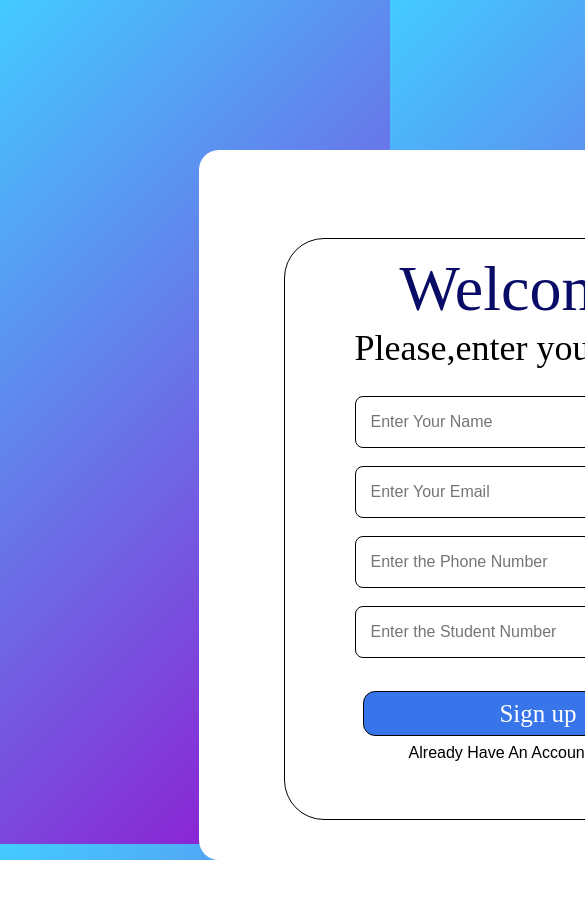
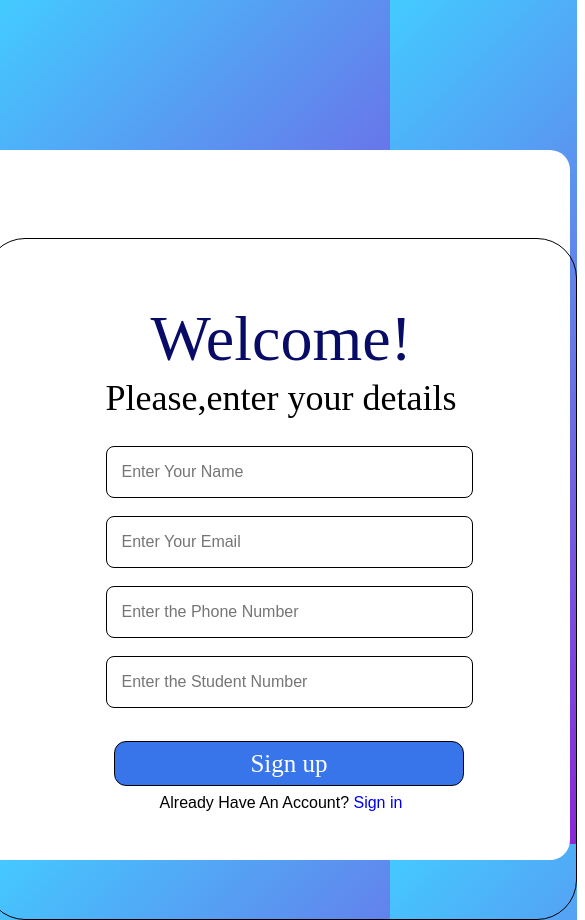
Before and after one commit to yash-mishra150/Login-form-133, a React (Create React App) app: page / in a window 390 px wide. Shown: the top 920 px of the page, 585 px wide, since content can reach past the window. Before the commit the page ends 860 px from the top, so only its background shows below. Built offline with nearby package versions, Linux system fonts and the light colour scheme; grey boxes are pictures that could not be loaded; the HTML template or start-up script is replaced by a standard one.

Commit message:
tryin gto solve a error in making responsive register page and login page is ready and responsive..

```diff
--- a/src/App.js
+++ b/src/App.js
@@ -12,18 +12,16 @@ function App() {
           exact
           path="/"
           element={
-            <>
-              <RegisterCard/>
-            </>
+            <section>
+            <RegisterCard />
+            </section>
           }
         ></Route>
         <Route
           path="/login"
           element={
             <Card children={Children}>
-              <section>
                 <LoginForm />
-              </section>
             </Card>
           }
         />
--- a/src/components/RegisterCard.jsx
+++ b/src/components/RegisterCard.jsx
@@ -5,13 +5,13 @@ import RegisterForm from "./RegisterForm";
 
 function RegisterCard({ reverse }) {
   return (
-    <div className="main">
       <div className="container2">
         <img src={logo} className="med1" alt="med+" />
         <img src={logo2} className="med2" alt="med_main_image" />
-        <RegisterForm />
+        <section>
+        <RegisterForm/>
+        </section>
       </div>
-    </div>
   );
 }
 
--- a/src/index.css
+++ b/src/index.css
@@ -6,9 +6,10 @@
 body {
   font-family: "Poppins", sans-serif;
 }
-main{
+main {
   position: relative;
   display: flex;
+  justify-content: center;
 }
 :root {
   background-repeat: no-repeat;
@@ -31,9 +32,8 @@ main{
 .container2 {
   position: relative;
   top: 55px;
-  justify-content: center;
+  left: 165px;
   height: 690px;
-  margin-left: 149px;
   width: 1200px;
   background-color: #fff;
   border-radius: 20px;
@@ -57,7 +57,6 @@ main{
 
 .login2 {
   position: relative;
-  top: 0px;
   left: 350px;
   width: 470px;
   height: 500px;
@@ -73,7 +72,7 @@ main{
 
 .login3 {
   position: relative;
-  top: -50px;
+  top: -55px;
   left: 350px;
   width: 490px;
   height: 580px;
@@ -187,24 +186,20 @@ form .input-box .link {
   text-decoration: none;
 }
 
-
-
-@media (max-width: 768px) {
+@media (width <= 768px) {
   .container {
     top: 5vh;
     padding: 10px;
     width: 700px;
     top: 150px;
     left: 80px;
-
   }
   .container2 {
     top: 5vh;
     padding: 10px;
+    top: 150px;
     width: 650px;
-    top: 150px;
-    left: 50px;
-
+    left: -100px;
   }
 
   .med1 {
@@ -222,10 +217,12 @@ form .input-box .link {
   .login3 {
     top: 60px;
     left: -225px;
+    width: 590px;
+    height: 680px;
   }
 }
 
-@media (max-width: 360px){
+@media (max-width: 360px) {
   .container2 {
     top: 5vh;
     padding: 10px;
@@ -233,9 +230,8 @@ form .input-box .link {
     top: 150px;
     left: 15px;
   }
-  .login3{
+  .login3 {
     top: 60px;
-    left: -290  px;
+    left: -290 px;
   }
-
 }
```
Also changed, not shown: src/components/Card.jsx (+7 -2 lines).
